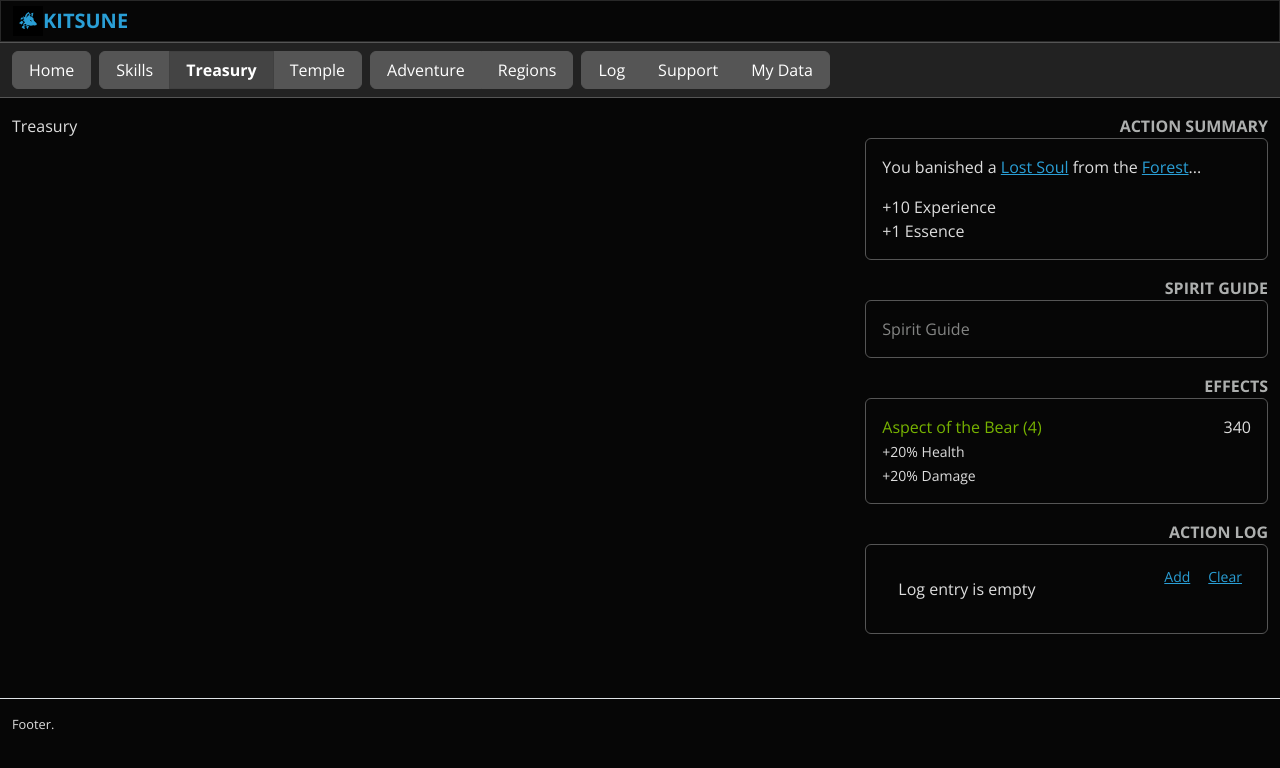
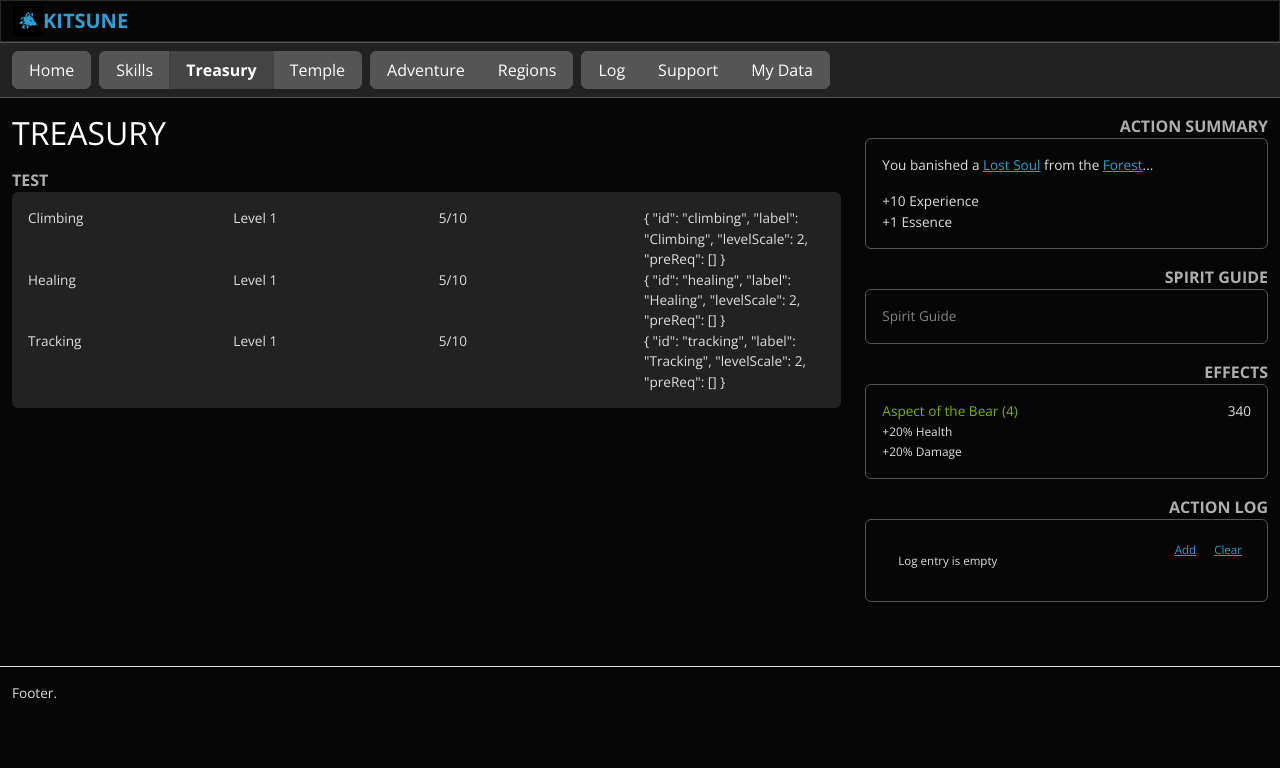
Before and after one commit to SlybootsStudio/kitsune, a Vue app: page /treasury in a window 1280 px wide. Shown: the top 768 px of the page. Built offline with nearby package versions, Linux system fonts and the light colour scheme.

Commit message:
Testing layouts for skills, treasury

```diff
--- a/src/components/Footer.vue
+++ b/src/components/Footer.vue
@@ -15,10 +15,6 @@ export default {
 
 <!-- Add "scoped" attribute to limit CSS to this component only -->
 <style scoped>
-.text-small {
-  font-size: 0.8em;
-}
-
 a {
   text-decoration: none;
 }
--- a/src/components/SolidBox.vue
+++ b/src/components/SolidBox.vue
@@ -4,7 +4,7 @@
       {{ title }}
     </div>
 
-    <div class="border rounded border-secondary p-3 text-small text-muted">
+    <div class="bg-light rounded p-3 text-small">
       <slot></slot>
     </div>
   </div>
--- a/src/css/style.css
+++ b/src/css/style.css
@@ -8,3 +8,7 @@
 * {
   color: #ddd;
 }
+
+.text-small {
+  font-size: 0.85em;
+}
--- /dev/null
+++ b/src/data/items.json
@@ -0,0 +1,20 @@
+[
+  {
+    "id" : "climbing",
+    "label" : "Climbing",
+    "levelScale" : 2,
+    "preReq" : []
+  },
+  {
+    "id" : "healing",
+    "label" : "Healing",
+    "levelScale" : 2,
+    "preReq" : []
+  },
+  {
+    "id" : "tracking",
+    "label" : "Tracking",
+    "levelScale" : 2,
+    "preReq" : []
+  }
+]
--- /dev/null
+++ b/src/data/skills.json
@@ -0,0 +1,20 @@
+[
+  {
+    "id" : "climbing",
+    "label" : "Climbing",
+    "levelScale" : 2,
+    "preReq" : []
+  },
+  {
+    "id" : "healing",
+    "label" : "Healing",
+    "levelScale" : 2,
+    "preReq" : []
+  },
+  {
+    "id" : "tracking",
+    "label" : "Tracking",
+    "levelScale" : 2,
+    "preReq" : []
+  }
+]
--- a/src/views/Skills.vue
+++ b/src/views/Skills.vue
@@ -1,18 +1,25 @@
 <template>
   <div class="h4 text-uppercase">Skills</div>
-  <div class="row">
+  <div v-for="skill in skillsData" :key="skill.id" class="row">
+    <div class="col">{{ skill.label }}</div>
+    <div class="col">Level 1</div>
+    <div class="col">5/10</div>
     <div class="col">
-      test.
+      {{ skill }}
     </div>
   </div>
 </template>
 
 <script>
+import skillsData from "@/data/skills.json";
+
 export default {
   name: "Skills",
   components: {},
   data: function() {
-    return {};
+    return {
+      skillsData: skillsData
+    };
   },
   props: {},
   computed: {},
--- a/src/views/Treasury.vue
+++ b/src/views/Treasury.vue
@@ -1,11 +1,30 @@
-<template>Treasury</template>
+<template>
+  <div class="h4 text-uppercase mb-3">Treasury</div>
+
+  <SolidBox title="Test">
+    <div v-for="item in itemsData" :key="item.id" class="row">
+      <div class="col">{{ item.label }}</div>
+      <div class="col">Level 1</div>
+      <div class="col">5/10</div>
+      <div class="col">
+        {{ item }}
+      </div>
+    </div>
+  </SolidBox>
+</template>
 
 <script>
+import SolidBox from "@/components/SolidBox";
+
+import itemsData from "@/data/items.json";
+
 export default {
   name: "Treasury",
-  components: {},
+  components: { SolidBox },
   data: function() {
-    return {};
+    return {
+      itemsData: itemsData
+    };
   },
   props: {},
   computed: {},
```
